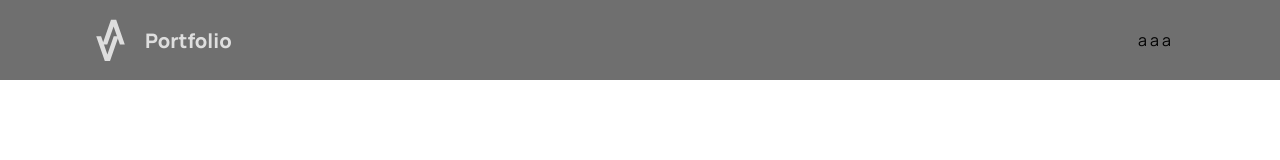
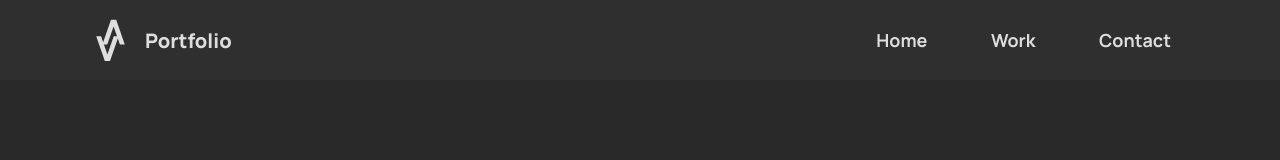
Before and after one commit to alexandr8865/portfolio, a plain HTML site: page index.html in a window 1280 px wide. Drawn offline with Linux system fonts and the light colour scheme.

Commit message:
add header

```diff
--- a/index.html
+++ b/index.html
@@ -27,10 +27,10 @@
         </svg>
         Portfolio
       </div>
-      <div>
-        <a>a</a>
-        <a>a</a>
-        <a>a</a>
+      <div class="header__links">
+        <a href="/">Home</a>
+        <a href="#">Work</a>
+        <a href="#">Contact</a>
       </div>
     </header>
     <main></main>
--- a/style.css
+++ b/style.css
@@ -9,19 +9,38 @@
 header {
   height: 80px;
   max-width: 100%;
-  background-color: #323232b2;
+  font-size: 18px;
+  font-weight: 700;
   padding-left: 96px;
   padding-right: 109px;
   display: flex;
   align-items: center;
   justify-content: space-between;
+  color: #dedede;
+  background: rgba(49.94, 49.94, 49.94, 0.7);
+  backdrop-filter: blur(20px);
 }
 
 .logo {
-  color: #dedede;
   font-size: 20px;
   font-weight: 800;
   display: flex;
   align-items: center;
   gap: 20px;
 }
+
+header div a {
+  margin-left: 60px;
+  text-decoration: none;
+  color: #dedede;
+}
+
+main {
+  height: 100vh;
+  width: 100%;
+  background-color: #292929;
+  position: absolute;
+  top: 0;
+  left: 0;
+  z-index: -1;
+}
```
